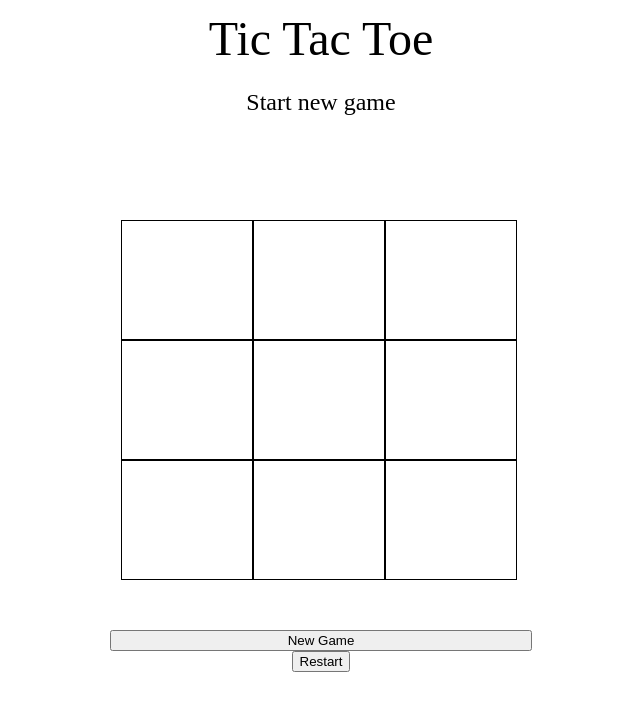
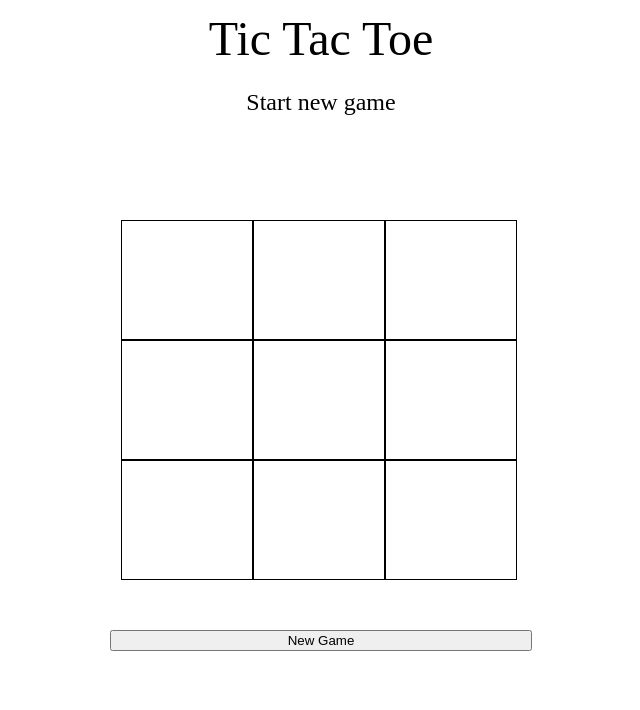
Before and after one commit to Aquilaruspante/tic-tac-toe, a React (Vite) app: page / in a window 1280 px wide. Shown: the top 710 px of the page, without its empty margins (319-959 px from the left). Built offline with nearby package versions, Linux system fonts and the light colour scheme.

Commit message:
buttons visible only where appropriate

```diff
--- a/src/components/mainPage/MainPage.jsx
+++ b/src/components/mainPage/MainPage.jsx
@@ -36,6 +36,7 @@ export default function MainPage() {
         const playerIndex = randomizeActivePlayer();
         if (playerIndex === 0) setActivePlayer('O');
         if (playerIndex === 1) setActivePlayer('X');
+        setGameInitialized(true);
     };
 
     return (
@@ -45,8 +46,8 @@ export default function MainPage() {
             </header>
             <div className={styles.infoPanel}>{activePlayer ? `Active Player: ${activePlayer}` : 'Start new game'}</div>
             <PlayArea activePlayer={activePlayer} setActivePlayer={setActivePlayer} gameInitialized={gameInitialized} gameMatrix={gameMatrix} setMatrix={setMatrix} />
-            <button className={styles.button} onClick={manageNewGameClick}>New Game</button>
-            <button className={styles.restartButton} onClick={manageRestart}>Restart</button>
+            {!gameInitialized && <button className={styles.button} onClick={manageNewGameClick}>New Game</button>}
+            {gameInitialized && <button className={styles.restartButton} onClick={manageRestart}>Restart</button>}
         </>
     )
 }
```
